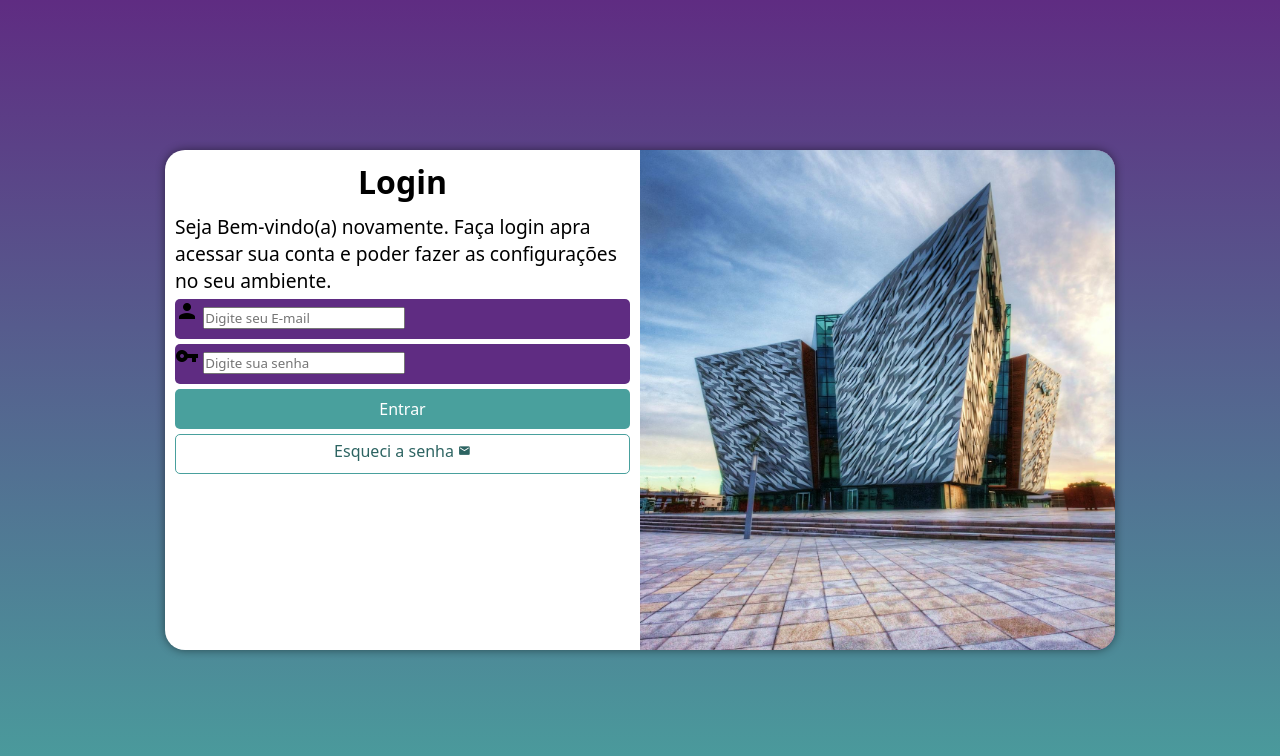
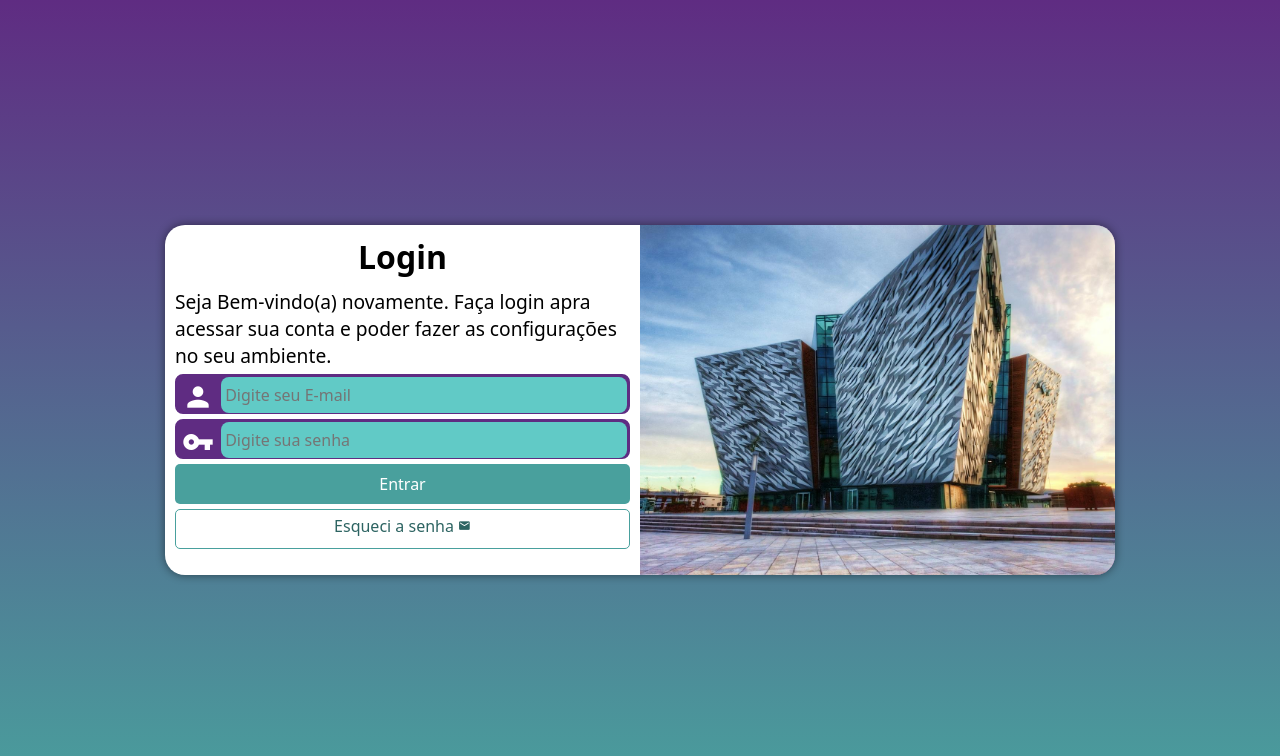
Before and after one commit to thiagowali/projeto-login, a plain HTML site: page index.html in a window 1280 px wide. Drawn offline with Linux system fonts and the light colour scheme.

Commit message:
finalizando projeto de tela de login

```diff
--- a/estilos/media-query.css
+++ b/estilos/media-query.css
@@ -18,6 +18,7 @@ Grandes telas: acima de 1200px
 
     section#login {
         width: 80vw;
+        height: 300px;
 
     }
 
@@ -41,6 +42,7 @@ Grandes telas: acima de 1200px
 
     section#login {
         width: 950px;
+        height: 350px;
 
     }
 
--- a/estilos/style.css
+++ b/estilos/style.css
@@ -29,7 +29,6 @@ section#login {
     position: absolute;
     top: 50%;
     left: 50%;
-    transform: translate(-50%, -50%);
     overflow: hidden;
 
     background-color: white;
@@ -40,6 +39,7 @@ section#login {
 
     transition: width .3s, height .3s;
     transition-timing-function: ease;
+    transform: translate(-50%, -50%);
 }
 
 section#login > div#imagem {
@@ -67,14 +67,37 @@ div#formulario > p {
 form > div.campo {
     background-color: #5f2c82;
     display: block;
+    border: 2px solid #5f2c82;
     width: 100%;
     height: 40px;
-    border-radius: 5px;
+    border-radius: 8px;
     margin: 5px 0px;
 }
 
 form label {
     display: none;
+}
+
+div.campo > span {
+    color: white;
+    font-size: 2em;
+    width: 40px;
+    padding: 5px;
+}
+
+div.campo > input {
+    background-color: #61cac6;
+    font-size: 1em;
+    width: calc(100% - 45px);
+    height: 100%;
+    border: 0px;
+    border-radius: 8px;
+    padding: 4px;
+    transform: translateY(-12px);
+}
+
+div.campo > input:focus-within {
+    background-color: white;
 }
 
 form > input[type=submit] {
```
